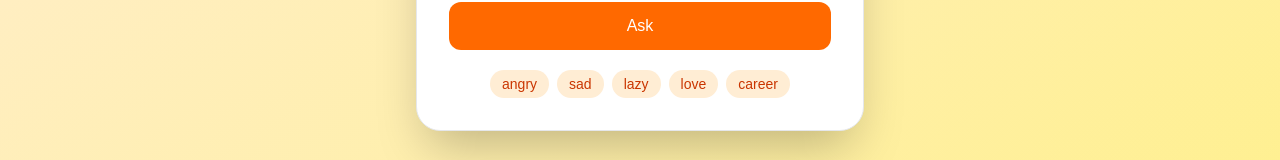
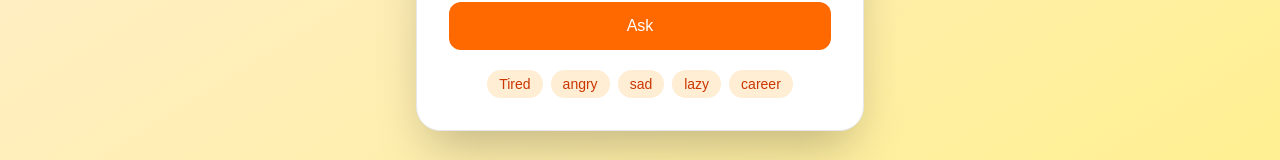
Before and after one commit to SGOPINATH2409/ask-thiruvalluvar, a Next.js app in the folder frontend/my-app/: page / in a window 1280 px wide. Shown: the part 423-583 px from the top of the page. Built offline with nearby package versions, Linux system fonts and the light colour scheme.

Commit message:
Update frontend

```diff
--- a/frontend/my-app/app/page.tsx
+++ b/frontend/my-app/app/page.tsx
@@ -62,7 +62,7 @@
     setLoading(false);
   };
 
-  const emotions = ["angry", "sad", "lazy", "love", "career"];
+  const emotions = ["Tired","angry", "sad", "lazy", "career"];
 
   return (
   <div className="min-h-screen bg-gradient-to-br from-orange-100 to-yellow-200 flex items-center justify-center px-4">
```
